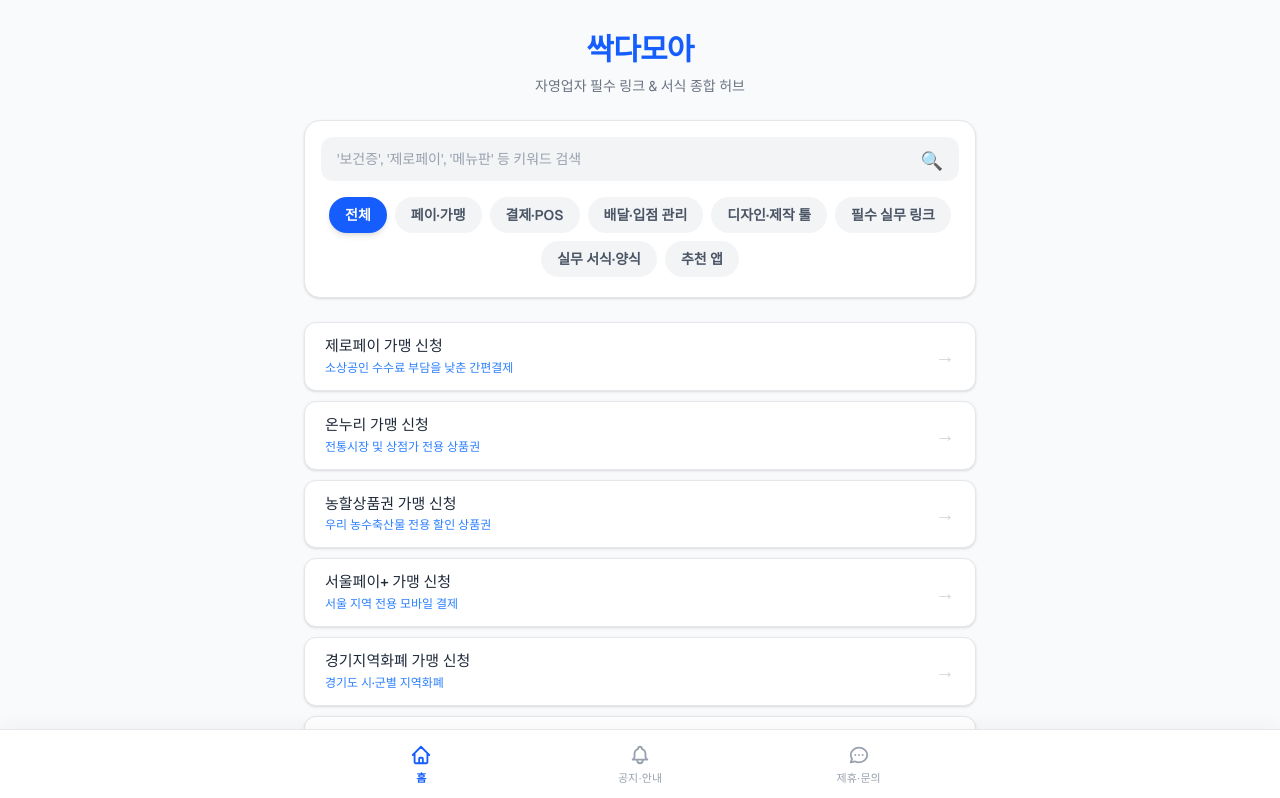
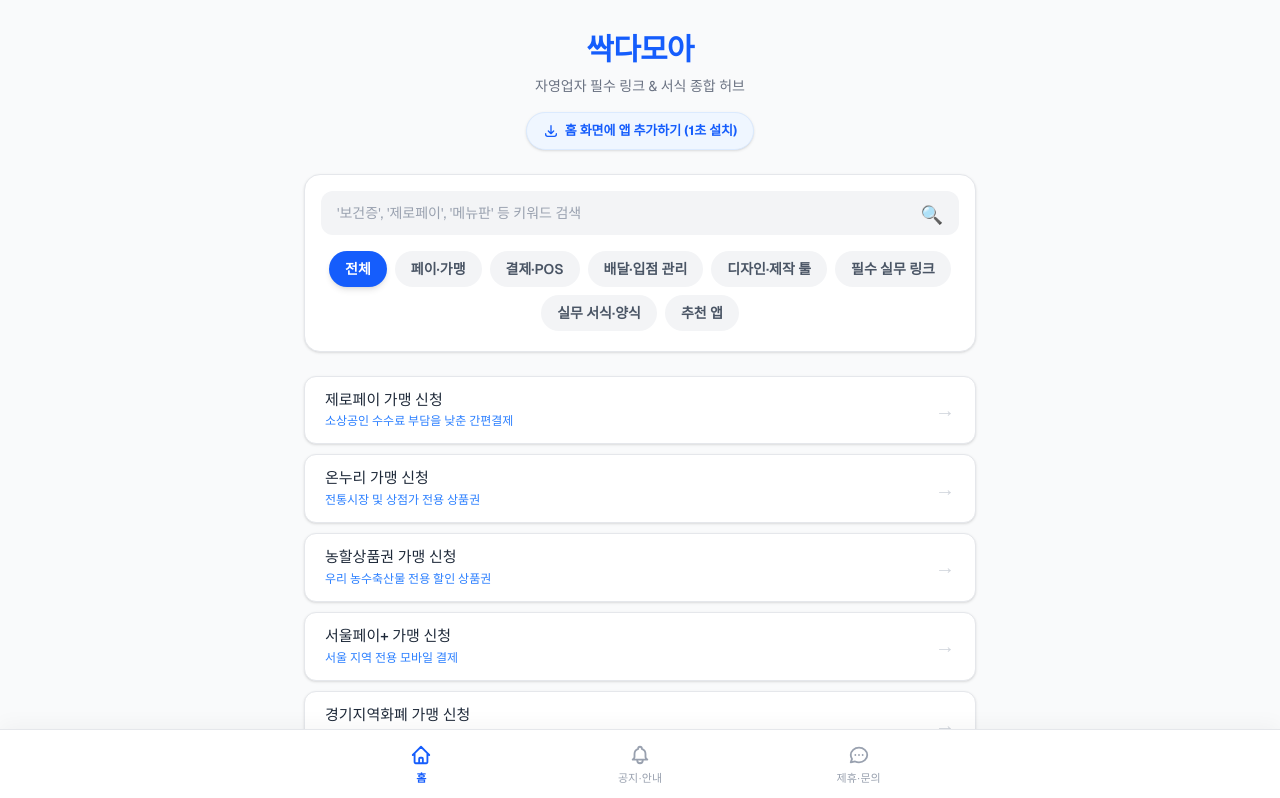
Before and after one commit to hannune-s/ssakdamoa, a Next.js app: page / in a window 1280 px wide. Shown: the top 798 px of the page. Built offline with nearby package versions, Linux system fonts and the light colour scheme; no server answers; the database is empty.

Commit message:
feat: add PWA app install button with platform specific guidance

```diff
--- a/src/app/page.tsx
+++ b/src/app/page.tsx
@@ -61,6 +61,40 @@ export default function Home() {
   const [hangoseUrl, setHangoseUrl] = useState('https://hangose-me.vercel.app/landing.html');
   const [dbForms, setDbForms] = useState<any[]>([]);
   const [visibleCount, setVisibleCount] = useState(10);
+  const [deferredPrompt, setDeferredPrompt] = useState<any>(null);
+  const [isIOS, setIsIOS] = useState(false);
+
+  // PWA 앱 설치 프롬프트 및 모바일(iOS/Android) 감지
+  useEffect(() => {
+    const ua = window.navigator.userAgent.toLowerCase();
+    setIsIOS(/iphone|ipad|ipod/.test(ua));
+
+    const handleBeforeInstallPrompt = (e: any) => {
+      e.preventDefault();
+      setDeferredPrompt(e);
+    };
+
+    window.addEventListener('beforeinstallprompt', handleBeforeInstallPrompt);
+    return () => window.removeEventListener('beforeinstallprompt', handleBeforeInstallPrompt);
+  }, []);
+
+  const handleInstallClick = async () => {
+    if (deferredPrompt) {
+      // Chrome 등에서 기본 제공하는 설치 팝업 띄우기
+      deferredPrompt.prompt();
+      const { outcome } = await deferredPrompt.userChoice;
+      if (outcome === 'accepted') {
+        setDeferredPrompt(null);
+      }
+    } else {
+      // 설치 팝업을 띄울 수 없는 환경(iOS 사파리 등)인 경우 수동 가이드 안내
+      if (isIOS) {
+        alert("🍎 아이폰(iOS) 설치 방법:\n하단의 [공유] 버튼(네모 안 화살표)을 누른 후,\n[홈 화면에 추가]를 선택해주세요!");
+      } else {
+        alert("🤖 안드로이드 앱 설치 방법:\n브라우저 우측 상단의 [메뉴(⋮)]를 누른 후,\n[홈 화면에 추가] 또는 [앱 설치]를 선택해주세요!");
+      }
+    }
+  };
 
   // 검색어나 카테고리가 변경되면 표시 개수를 다시 10개로 초기화
   useEffect(() => {
@@ -209,7 +243,16 @@ export default function Home() {
       {/* Header */}
       <div className="w-full max-w-2xl text-center mb-6">
         <h1 className="text-3xl font-extrabold text-blue-600 mb-2 tracking-tight">싹다모아</h1>
-        <p className="text-gray-500 text-sm">자영업자 필수 링크 & 서식 종합 허브</p>
+        <p className="text-gray-500 text-sm mb-4">자영업자 필수 링크 & 서식 종합 허브</p>
+        <button
+          onClick={handleInstallClick}
+          className="inline-flex items-center gap-1.5 bg-blue-50 text-blue-600 hover:bg-blue-100 font-bold py-2 px-4 rounded-full text-[13px] transition-colors border border-blue-100 shadow-sm"
+        >
+          <svg className="w-4 h-4" fill="none" stroke="currentColor" viewBox="0 0 24 24">
+            <path strokeLinecap="round" strokeLinejoin="round" strokeWidth="2" d="M4 16v1a3 3 0 003 3h10a3 3 0 003-3v-1m-4-4l-4 4m0 0l-4-4m4 4V4" />
+          </svg>
+          홈 화면에 앱 추가하기 (1초 설치)
+        </button>
       </div>
 
       {/* Search & Filter Area */}
```
